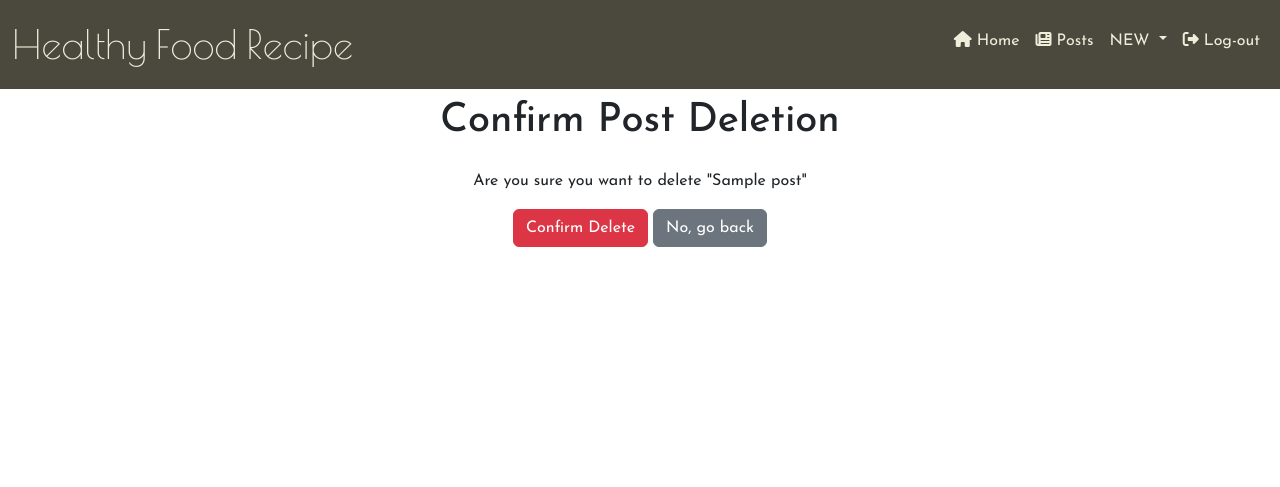
After one commit to AtsukoCoffey/healthy-food-recipes, a Django app: a page that uses posts/templates/posts/post_confirm_delete.html in a window 1280 px wide. The commit adds this page. Shown: the top 487 px of the page. Run offline with Django 4.2, Linux system fonts and the light colour scheme; a user stored in the database is signed in; tables that the repository leaves empty hold one stand-in row (values such as "Sample post"); parts of the project's set-up code (start-up, migrations or seed data) failed here and were passed over; some libraries are stand-ins or nearby versions.

Commit message:
feat: Add Post delete page. Fix: models.Post title to TextField

```diff
--- a/posts/models.py
+++ b/posts/models.py
@@ -8,7 +8,7 @@ class Post(models.Model):
     """
     Stores a post entry related to :model:`auth.User`
     """
-    title = models.CharField(max_length=1000, unique=True, null=False, blank=False)
+    title = models.TextField(max_length=1000, unique=True, null=False, blank=False)
     user = models.ForeignKey(
         User, related_name="post_owner", on_delete=models.CASCADE, default='0'
     )
@@ -20,8 +20,8 @@ class Post(models.Model):
         force_format="WEBP",
         default='https://res.cloudinary.com/dulfdtcut/image/upload/v1731383533/recipes/Screenshot_2024-10-25_211028_zlqtk7.webp'
     )
-    image_alt = models.CharField(max_length=100)
-    post_body = models.TextField(max_length=2000, null=False, blank=True)
+    image_alt = models.CharField(max_length=50)
+    post_body = models.TextField(max_length=3000, null=False, blank=True)
     posted_date = models.DateTimeField(auto_now=True)
     approved = models.BooleanField(default=False)
 
@@ -32,6 +32,6 @@ class Post(models.Model):
         return f" {self.title}"
 
     def save(self,*args,**kwargs):
-        self.slug=slugify(self.title)
-        self.image_alt=self.title[1:40]
+        self.slug=slugify(self.title[0:20])
+        self.image_alt=self.title[0:40]
         super(Post,self).save(*args,**kwargs)
--- /dev/null
+++ b/posts/templates/posts/post_confirm_delete.html
@@ -0,0 +1,19 @@
+{% extends "base.html" %}
+
+{% block title %}Delete post{{ object.title }}{% endblock %}
+
+{% block content %}
+<div class="container">
+    <h1 class="text-center mt-2">Confirm Post Deletion</h1>
+    <div class="d-flex justify-content-center pt-3">
+        <form method="POST" class="text-center">
+            {% csrf_token %}
+            <p>Are you sure you want to delete "{{object.title}}"</p>
+            <!-- Confirm and proceed to delete -->
+            <input type="submit" value="Confirm Delete" class="btn btn-danger">
+            <!-- Return to detail's page -->
+            <a class="btn btn-secondary" href="{% url 'post_detail' object.slug %}">No, go back</a>
+        </form>
+    </div>
+</div>
+{% endblock %}
--- a/posts/templates/posts/post_detail.html
+++ b/posts/templates/posts/post_detail.html
@@ -20,7 +20,7 @@
             {% if request.user == post.user %}
             <div class="text-center">
                 <a href="{% url 'edit_post' post.slug %}" class="btn btn-warning w-25">Edit</a>
-                <a href="#" class="btn btn-danger w-25">Delete</a>
+                <a href="{% url 'delete_post' post.slug %}" class="btn btn-danger w-25">Delete</a>
             </div>
             {% endif %}
         </div>
--- a/posts/urls.py
+++ b/posts/urls.py
@@ -1,10 +1,11 @@
 from django.urls import path
-from .views import AddPost, Posts, PostDetail, EditPost
+from .views import AddPost, Posts, PostDetail, EditPost, DeletePost
 from . import views
 
 urlpatterns = [
     path("add/", AddPost.as_view(), name='add_post'),
     path("<slug:slug>/", PostDetail.as_view(), name="post_detail"),
     path("edit/<slug:slug>/", EditPost.as_view(), name="edit_post"),
+    path("delete/<slug:slug>/", DeletePost.as_view(), name="delete_post"),
     path("", Posts.as_view(), name="posts"),
 ]
--- a/posts/views.py
+++ b/posts/views.py
@@ -1,5 +1,5 @@
 from django.shortcuts import render
-from django.views.generic import CreateView, ListView, DetailView, UpdateView
+from django.views.generic import CreateView, ListView, DetailView, UpdateView, DeleteView
 from django.contrib.auth.mixins import LoginRequiredMixin, UserPassesTestMixin
 from django.contrib.messages.views import SuccessMessageMixin
 from django.urls import reverse
@@ -67,7 +67,6 @@ class PostDetail(DetailView):
 
 
 class EditPost(LoginRequiredMixin, UserPassesTestMixin, UpdateView):
-    """"""
     """
     Edit a single post page :model:`posts.Post`
     **Context**
@@ -83,3 +82,18 @@ class EditPost(LoginRequiredMixin, UserPassesTestMixin, UpdateView):
     # security
     def test_func(self):
         return self.request.user == self.get_object().user
+
+
+class DeletePost(LoginRequiredMixin, UserPassesTestMixin, SuccessMessageMixin, DeleteView):
+    """
+    Delete a single post page :model:`posts.Post`
+    **Context**
+    ``object`` An instance of :model:`posts.Post`
+    """
+    model = Post
+    success_url = '/posts/'
+    success_message = "Post was deleted successfully"
+
+    # security
+    def test_func(self):
+        return self.request.user == self.get_object().user
```
Also changed, not shown: posts/migrations/0005_alter_post_image_alter_post_image_alt_and_more.py (added).
